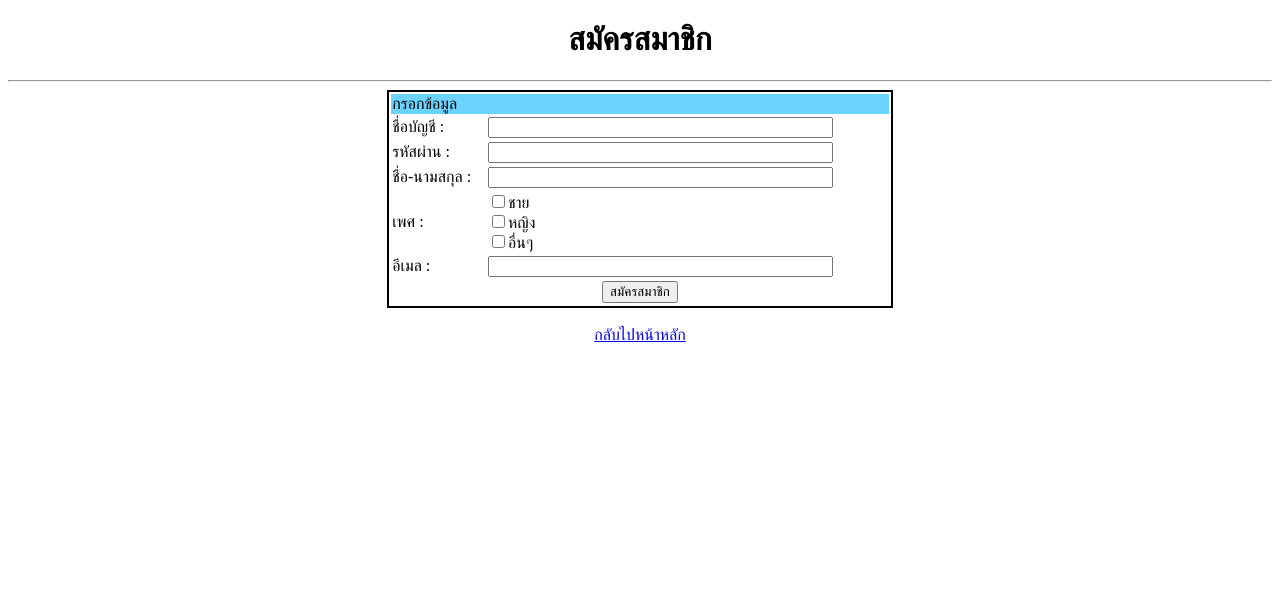
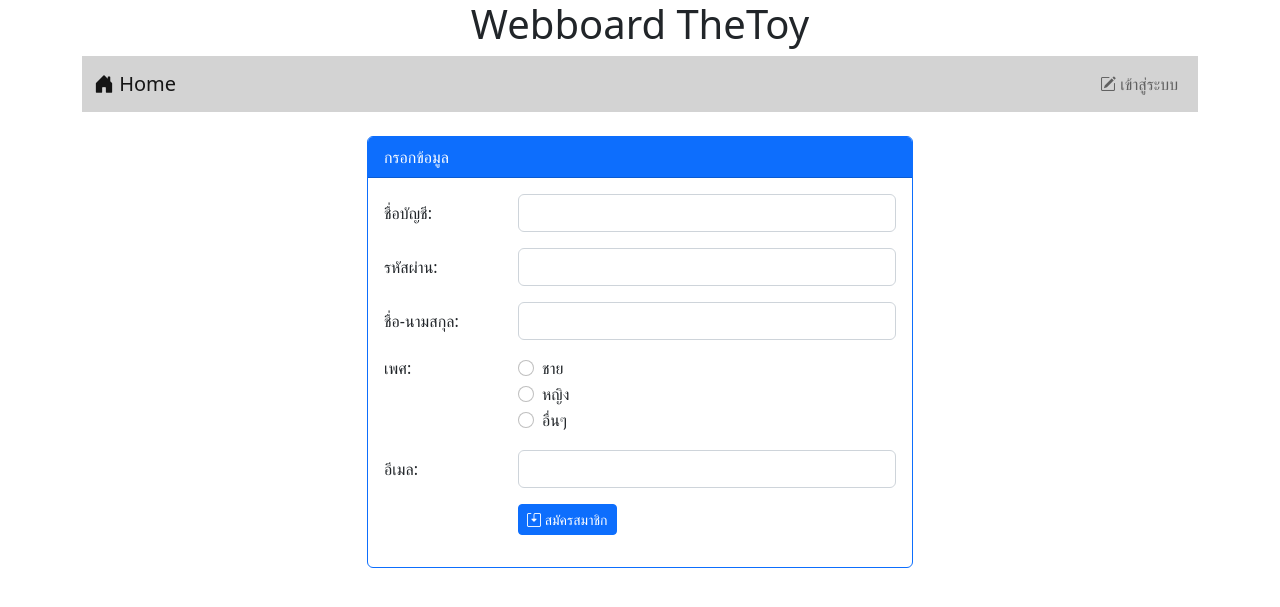
Before and after one commit to palawatyoo/webapp, a PHP site: page /register.php in a window 1280 px wide. Shown: the top 607 px of the page. Run offline with PHP 8.4, Linux system fonts and the light colour scheme; some libraries are stand-ins or nearby versions.

Commit message:
Add files via upload

```diff
--- a/register.php
+++ b/register.php
@@ -8,30 +8,83 @@
 <!DOCTYPE html>
 <html lang="en">
 <head>
-    <meta charset="UTF-8">
+<meta charset="UTF-8">
     <meta http-equiv="X-UA-Compatible" content="IE=edge">
     <meta name="viewport" content="width=device-width, initial-scale=1.0">
+    <!-- CSS only -->
+    <link href="https://cdn.jsdelivr.net/npm/bootstrap@5.2.2/dist/css/bootstrap.min.css" rel="stylesheet" integrity="sha384-Zenh87qX5JnK2Jl0vWa8Ck2rdkQ2Bzep5IDxbcnCeuOxjzrPF/et3URy9Bv1WTRi" crossorigin="anonymous">
+    <!-- JavaScript Bundle with Popper -->
+    <script src="https://cdn.jsdelivr.net/npm/bootstrap@5.2.2/dist/js/bootstrap.bundle.min.js" integrity="sha384-OERcA2EqjJCMA+/3y+gxIOqMEjwtxJY7qPCqsdltbNJuaOe923+mo//f6V8Qbsw3" crossorigin="anonymous"></script>
+    <link rel="stylesheet" href="https://cdn.jsdelivr.net/npm/bootstrap-icons@1.9.1/font/bootstrap-icons.css">
     <title>Register</title>
 </head>
 <body>
-    <center><h1>สมัครสมาชิก</h1></center>
-    <hr>
-    <table style="border: 2px solid black; width:40%" align="center">
-        <tr><td colspan="2" style="background-color: #6CD2FE;">กรอกข้อมูล</td></tr>
-        <tr><td>ชื่อบัญชี :</td><td><input type="text" name="name" size="40"></td></tr>
-        <tr><td>รหัสผ่าน :</td><td><input type="password" name="pwd" size="40"></td></tr>
-        <tr><td>ชื่อ-นามสกุล :</td><td><input type="text" name="name-sur" size="40"></td></tr>
-        <tr><td>เพศ :</td><td>
-            <input type="checkbox" name="prog" value="0">ชาย <br>
-            <input type="checkbox" name="prog" value="0">หญิง <br>
-            <input type="checkbox" name="prog" value="0">อื่นๆ</td>
-        </tr>
-        <tr><td>อีเมล :</td><td><input type="text" name="email" size="40"></td></tr>
-        <tr><td colspan="2" align="center"><input type="submit" value="สมัครสมาชิก"></td></tr>
-    </table><br>
-    <div align="center">
-        <a href="index.php">กลับไปหน้าหลัก</a>
+    <div class="container">
+
+    <h1 align="center">Webboard TheToy</h1>
+    <?php include "nav.php"; ?>
+    <br>
+    <div class="row">
+        <div class="col-md-3"></div>
+        <div class="col-md-6">
+            <div class="card text-dark bg-white border-primary">
+                <div class="card-header bg-primary text-white">กรอกข้อมูล</div>
+                <div class="card-body">
+                    <form action="register_save.php" method="post">
+                        <div class="row mb-3">
+                            <label class="col-md-3 col-form-label">ชื่อบัญชี:</label>
+                            <div class="col-md-9">
+                                <input type="text" name="login" class="form-control" required>
+                            </div>
+                        </div>
+                        <div class="row mb-3">
+                            <label class="col-md-3 col-form-label">รหัสผ่าน:</label>
+                            <div class="col-md-9">
+                                <input type="password" name="pwd" class="form-control" required>
+                            </div>
+                        </div>
+                        <div class="row mb-3">
+                            <label class="col-md-3 col-form-label">ชื่อ-นามสกุล:</label>
+                            <div class="col-md-9">
+                                <input type="text" name="name" class="form-control" required>
+                            </div>
+                        </div>
+                        <div class="row mb-3">
+                            <label class="col-md-3 col-form-label pt-0">เพศ:</label>
+                            <div class="col-md-9">
+                                <div class="form-check">
+                                    <input type="radio" class="form-check-input" name="gender" value="m" required>
+                                    <label class="form-check-label">ชาย</label>
+                                </div>
+                                <div class="form-check">
+                                    <input type="radio" class="form-check-input" name="gender" value="f" required>
+                                    <label class="form-check-label">หญิง</label>
+                                </div>
+                                <div class="form-check">
+                                    <input type="radio" class="form-check-input" name="gender" value="o" required>
+                                    <label class="form-check-label">อื่นๆ</label>
+                                </div>
+                            </div>
+                        </div>
+                        <div class="row mb-3">
+                            <label class="col-md-3 col-form-label">อีเมล:</label>
+                            <div class="col-md-9">
+                                <input type="email" name="email" class="form-control" required>
+                            </div>
+                        </div>
+                        <div class="row mb-3">
+                            <label class="col-md-3 col-form-label"></label>
+                            <div class="col-md-9">
+                                <button class="btn btn-primary btn-sm" type="submit">
+                                    <i class="bi bi-save2"></i> สมัครสมาชิก</button>
+                            </div>
+                        </div>
+                    </form>
+                </div>
+            </div>
+        </div>
+        <div class="col-md-3"></div>
     </div>
-
+    </div>
 </body>
 </html>
```
Also changed, not shown: newpost.php (+58 -21 lines), register_save.php (added, +32 -0 lines), webboard.sql (added, +156 -0 lines), border-radius.html (line endings or trailing spaces), display.html (line endings or trailing spaces), hw1.html (line endings or trailing spaces), index.html (line endings or trailing spaces), login.html (line endings or trailing spaces), margin.html (line endings or trailing spaces), newpost_save.php (added), padding.html (line endings or trailing spaces), register.html (line endings or trailing spaces), style.css (line endings or trailing spaces), text-format.html (line endings or trailing spaces), 1 more files.
